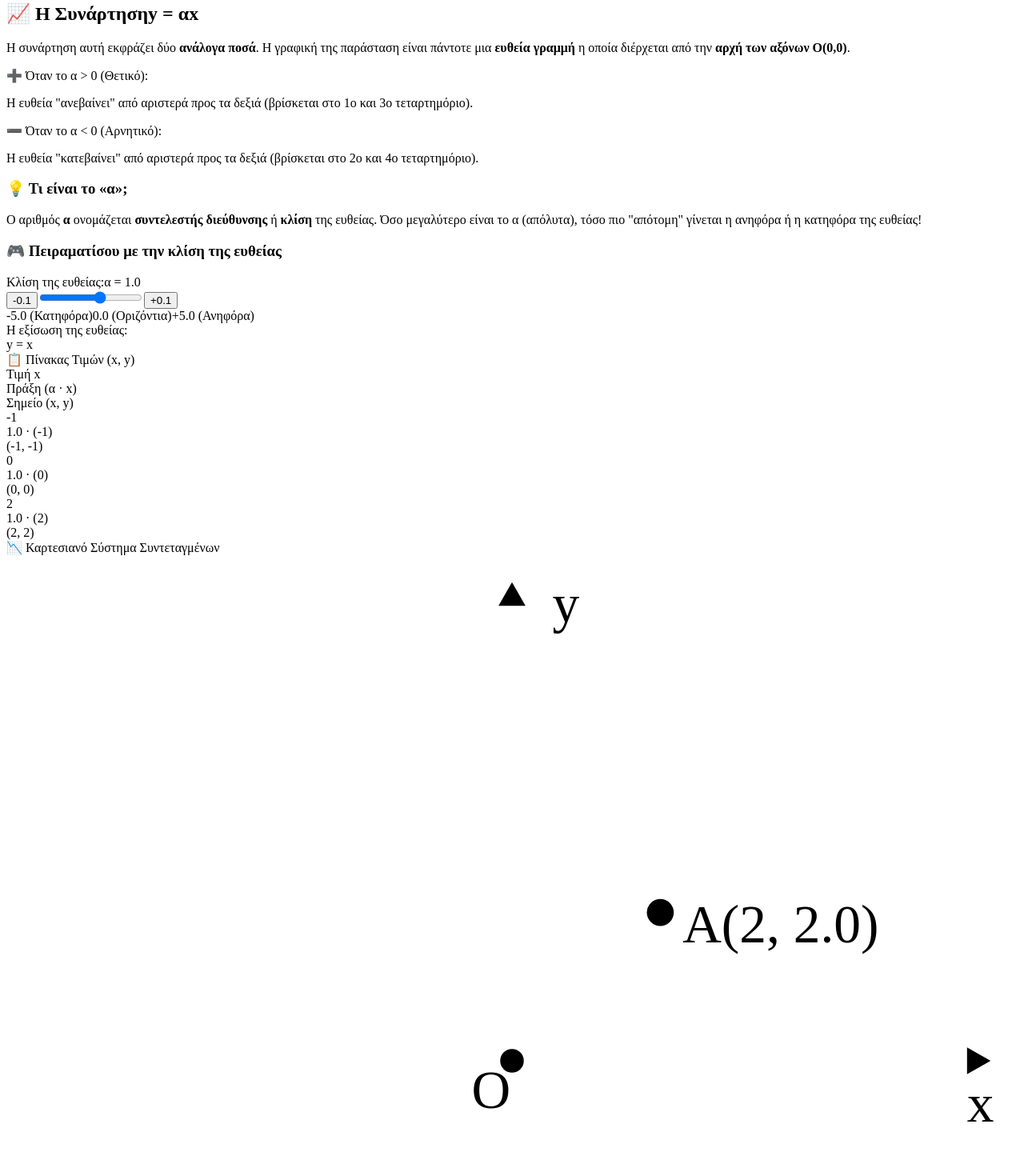
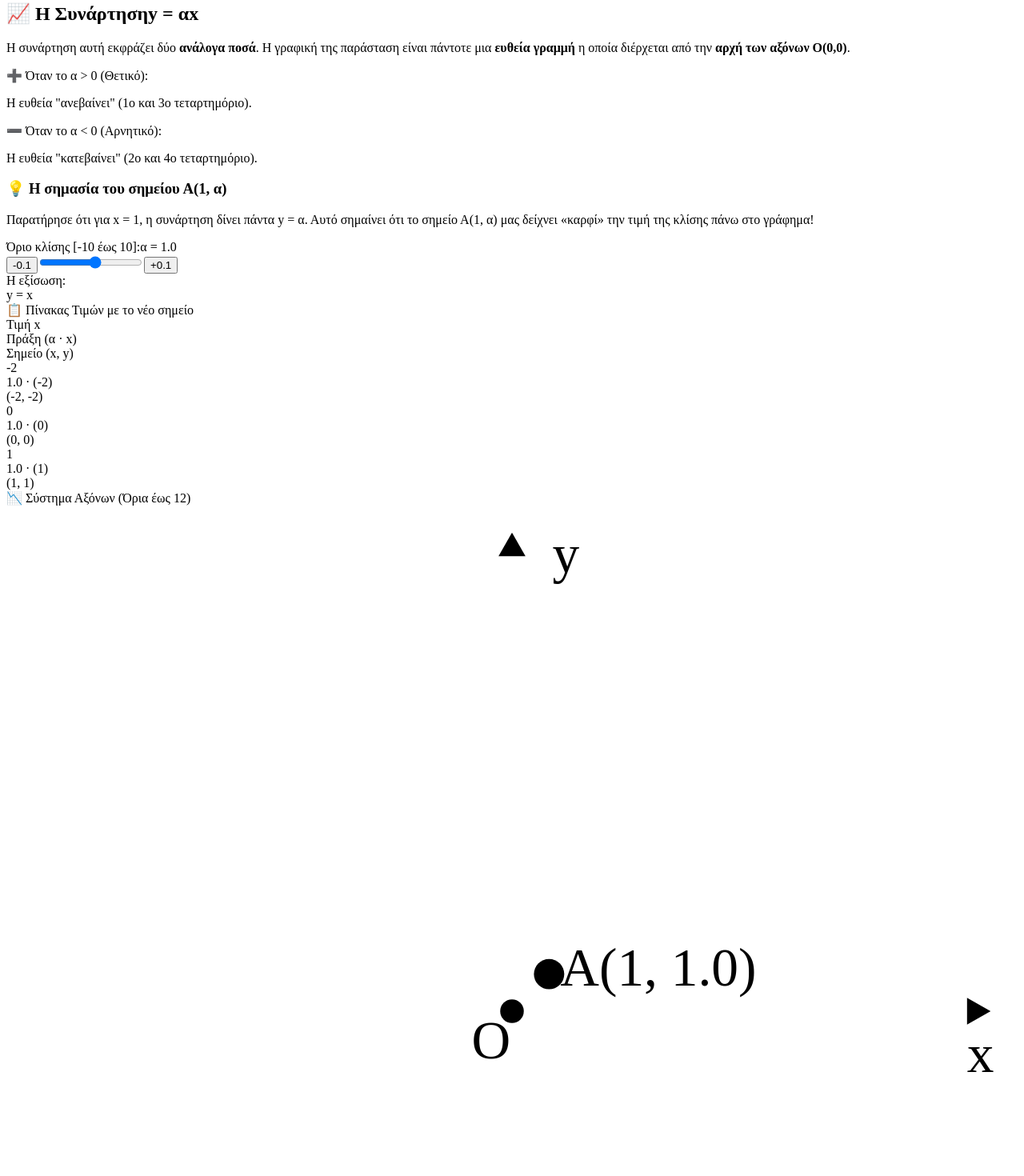
Before and after one commit to gkrimpas-lab/learn-maths-2026, a Next.js app: page /b-gymnasiou in a window 1280 px wide. Shown: the part 180-1650 px from the top of the page at 80% size. Built offline with nearby package versions, Linux system fonts and the light colour scheme.

Commit message:
Refactor BGymnasiou component for slope calculations

```diff
--- a/pages/b-gymnasiou.js
+++ b/pages/b-gymnasiou.js
@@ -3,28 +3,26 @@ import Head from 'next/head';
 import Link from 'next/link';
 
 export default function BGymnasiou() {
-  const [activeTab, setActiveTab] = useState('functions');
+  const [activeTab, setActiveTab] = useState('functions_ax');
 
-  // State για την κλίση α της συνάρτησης y = ax
-  // ΔΙΟΡΘΩΘΗΚΕ: Ξεκινάει στο 1 και αλλάζει ανά 0.1
+  // State για την κλίση α της συνάρτησης y = ax [-10 έως 10]
   const [slopeA, setSlopeA] = useState(1);
 
-  // Συναρτήσεις υπολογισμού για το SVG (Μετατροπή μαθηματικών συντεταγμένων σε pixels)
-  // ΝΕΟ viewbox 0 έως 300. Το κέντρο (0,0) είναι στο (150,150)
-  // ΝΕΑ Κλίμακα: 1 μονάδα = 22 pixels (Μεγαλύτερο σχήμα)
-  const toSvgX = (mathX) => 150 + mathX * 22;
-  const toSvgY = (mathY) => 150 - mathY * 22;
+  // Συναρτήσεις υπολογισμού για το SVG (Viewbox 0 έως 300, Κέντρο στο 150,150)
+  // ΝΕΑ Κλίμακα: 1 μονάδα = 11 pixels (ώστε να χωράει άνετα έως το 12 και το -12)
+  const toSvgX = (mathX) => 150 + mathX * 11;
+  const toSvgY = (mathY) => 150 - mathY * 11;
 
-  // Υπολογισμός δύο σημείων για τη σχεδίαση της γραμμής (για x = -6 και x = 6)
-  const x1 = -6;
-  const y1 = slopeA * x1;
-  const x2 = 6;
-  const y2 = slopeA * x2;
+  // Όρια σχεδίασης της γραμμής για να απλώνεται σε όλο το πλέγμα
+  const xStart = -13;
+  const yStart = slopeA * xStart;
+  const xEnd = 13;
+  const yEnd = slopeA * xEnd;
 
   return (
     <div className="min-h-screen bg-gray-50 text-gray-800 font-sans">
       <Head>
-        <title>Β' Γυμνασίου: Μαθηματικά - LearnMaths.gr</title>
+        <title>Β' Γυμνασίου: Συναρτήσεις - LearnMaths.gr</title>
         <script src="https://cdn.tailwindcss.com"></script>
       </Head>
 
@@ -44,20 +42,20 @@ export default function BGymnasiou() {
 
       {/* ΚΕΝΤΡΙΚΟ ΜΕΝΟΥ ΚΑΡΤΕΛΩΝ */}
       <div className="max-w-6xl mx-auto px-4 mt-8">
-        <div className="flex bg-white p-2 rounded-xl shadow-sm gap-2 max-w-xs mx-auto sm:mx-0">
-          <button onClick={() => setActiveTab('functions')} className={`flex-1 py-2 text-center rounded-lg font-bold transition duration-200 text-sm ${activeTab === 'functions' ? 'bg-indigo-500 text-white shadow-sm' : 'text-gray-500 hover:bg-gray-50'}`}>
-            📈 Συναρτήσεις
+        <div className="flex bg-white p-2 rounded-xl shadow-sm gap-2 max-w-sm">
+          <button onClick={() => setActiveTab('functions_ax')} className={`flex-1 py-2 text-center rounded-lg font-bold transition duration-200 text-xs sm:text-sm ${activeTab === 'functions_ax' ? 'bg-indigo-500 text-white shadow-sm' : 'text-gray-500 hover:bg-gray-50'}`}>
+            📈 1. Η συνάρτηση y = αx
           </button>
         </div>
       </div>
 
       <main className="max-w-6xl mx-auto px-4 py-8">
 
-        {/* TAB: ΣΥΝΑΡΤΗΣΕΙΣ */}
-        {activeTab === 'functions' && (
+        {/* TAB: ΣΥΝΑΡΤΗΣΗ y = ax */}
+        {activeTab === 'functions_ax' && (
           <div className="space-y-8 bg-white p-6 md:p-8 rounded-3xl shadow-sm border border-gray-100">
 
-            {/* 1. ΘΕΩΡΙΑ */}
+            {/* ΘΕΩΡΙΑ */}
             <div className="grid grid-cols-1 lg:grid-cols-3 gap-6">
               <div className="lg:col-span-2 space-y-4">
                 <h2 className="text-2xl font-black text-gray-900 flex items-center gap-2">
@@ -70,74 +68,67 @@ export default function BGymnasiou() {
                 <div className="grid grid-cols-1 sm:grid-cols-2 gap-3 text-xs">
                   <div className="bg-emerald-50 p-3 rounded-xl border border-emerald-100 text-emerald-900">
                     <p className="font-bold mb-1">➕ Όταν το α &gt; 0 (Θετικό):</p>
-                    <p>Η ευθεία "ανεβαίνει" από αριστερά προς τα δεξιά (βρίσκεται στο 1ο και 3ο τεταρτημόριο).</p>
+                    <p>Η ευθεία "ανεβαίνει" (1ο και 3ο τεταρτημόριο).</p>
                   </div>
                   <div className="bg-rose-50 p-3 rounded-xl border border-rose-100 text-rose-900">
                     <p className="font-bold mb-1">➖ Όταν το α &lt; 0 (Αρνητικό):</p>
-                    <p>Η ευθεία "κατεβαίνει" από αριστερά προς τα δεξιά (βρίσκεται στο 2ο και 4ο τεταρτημόριο).</p>
+                    <p>Η ευθεία "κατεβαίνει" (2ο και 4ο τεταρτημόριο).</p>
                   </div>
                 </div>
               </div>
 
               <div className="bg-gradient-to-br from-indigo-500 to-purple-600 text-white p-5 rounded-2xl shadow-md flex flex-col justify-center">
-                <h3 className="font-bold text-sm text-indigo-100 uppercase tracking-wider mb-2">💡 Τι είναι το «α»;</h3>
+                <h3 className="font-bold text-sm text-indigo-100 uppercase tracking-wider mb-2">💡 Η σημασία του σημείου Α(1, α)</h3>
                 <p className="text-xs leading-relaxed opacity-95">
-                  Ο αριθμός <strong>α</strong> ονομάζεται <strong>συντελεστής διεύθυνσης</strong> ή <strong>κλίση</strong> της ευθείας. Όσο μεγαλύτερο είναι το α (απόλυτα), τόσο πιο "απότομη" γίνεται η ανηφόρα ή η κατηφόρα της ευθείας!
+                  Παρατήρησε ότι για <span className="font-bold">x = 1</span>, η συνάρτηση δίνει πάντα <span className="font-bold">y = α</span>. Αυτό σημαίνει ότι το σημείο <span className="font-bold">Α(1, α)</span> μας δείχνει «καρφί» την τιμή της κλίσης πάνω στο γράφημα!
                 </p>
               </div>
             </div>
 
-            {/* 2. ΔΙΑΔΡΑΣΤΙΚΟ ΕΡΓΑΛΕΙΟ */}
+            {/* ΔΙΑΔΡΑΣΤΙΚΟ ΕΡΓΑΛΕΙΟ */}
             <div className="bg-gray-50 p-6 rounded-2xl border border-gray-200 space-y-6">
-              <h3 className="text-base font-bold text-center text-gray-800">🎮 Πειραματίσου με την κλίση της ευθείας</h3>
 
               <div className="grid grid-cols-1 lg:grid-cols-12 gap-8 items-center">
 
-                {/* ΧΕΙΡΙΣΤΗΡΙΑ & ΠΛΗΡΟΦΟΡΙΕΣ */}
+                {/* ΧΕΙΡΙΣΤΗΡΙΑ */}
                 <div className="lg:col-span-5 space-y-6">
-                  {/* Slider για το α */}
                   <div className="bg-white p-5 rounded-xl border shadow-sm space-y-3">
                     <div className="flex justify-between items-center">
-                      <span className="font-bold text-gray-700 text-xs uppercase tracking-wide">Κλίση της ευθείας:</span>
+                      <span className="font-bold text-gray-700 text-xs uppercase tracking-wide">Όριο κλίσης [-10 έως 10]:</span>
                       <span className={`text-lg font-mono font-black px-3 py-1 rounded-lg ${slopeA > 0 ? 'bg-emerald-100 text-emerald-700' : slopeA < 0 ? 'bg-rose-100 text-rose-700' : 'bg-gray-100 text-gray-600'}`}>
                         α = {slopeA.toFixed(1)}
                       </span>
                     </div>
                     <div className="flex items-center gap-3">
-                      {/* ΔΙΟΡΘΩΘΗΚΕ: Βήμα αλλαγής ανά 0.1 */}
-                      <button onClick={() => setSlopeA(Math.max(-5, parseFloat((slopeA - 0.1).toFixed(1))))} className="bg-slate-200 hover:bg-slate-300 px-2 py-1 rounded-lg font-black text-xs transition shadow-sm">-0.1</button>
-                      <input type="range" min="-5" max="5" step="0.1" value={slopeA} onChange={(e) => setSlopeA(parseFloat(e.target.value))} className="w-full h-2 bg-gray-200 rounded-lg appearance-none cursor-pointer accent-indigo-500"/>
-                      <button onClick={() => setSlopeA(Math.min(5, parseFloat((slopeA + 0.1).toFixed(1))))} className="bg-slate-200 hover:bg-slate-300 px-2 py-1 rounded-lg font-black text-xs transition shadow-sm">+0.1</button>
-                    </div>
-                    <div className="flex justify-between text-[9px] font-bold text-gray-400 font-mono px-1">
-                      <span>-5.0 (Κατηφόρα)</span>
-                      <span>0.0 (Οριζόντια)</span>
-                      <span>+5.0 (Ανηφόρα)</span>
+                      {/* Αλλαγή ανά 0.1 */}
+                      <button onClick={() => setSlopeA(Math.max(-10, parseFloat((slopeA - 0.1).toFixed(1))))} className="bg-slate-200 hover:bg-slate-300 px-2 py-1 rounded-lg font-black text-xs transition shadow-sm">-0.1</button>
+                      <input type="range" min="-10" max="10" step="0.1" value={slopeA} onChange={(e) => setSlopeA(parseFloat(e.target.value))} className="w-full h-2 bg-gray-200 rounded-lg appearance-none cursor-pointer accent-indigo-500"/>
+                      <button onClick={() => setSlopeA(Math.min(10, parseFloat((slopeA + 0.1).toFixed(1))))} className="bg-slate-200 hover:bg-slate-300 px-2 py-1 rounded-lg font-black text-xs transition shadow-sm">+0.1</button>
                     </div>
                   </div>
 
-                  {/* Τύπος & Πίνακας Τιμών */}
+                  {/* Εξίσωση & Πίνακας Τιμών */}
                   <div className="bg-white p-5 rounded-xl border shadow-sm space-y-4">
                     <div>
-                      <span className="text-[10px] font-bold text-gray-400 uppercase tracking-wider block">Η εξίσωση της ευθείας:</span>
+                      <span className="text-[10px] font-bold text-gray-400 uppercase tracking-wider block">Η εξίσωση:</span>
                       <div className="text-xl font-mono font-black text-indigo-600 mt-0.5">
                         y = {slopeA === 0 ? '0' : slopeA === 1 ? 'x' : slopeA === -1 ? '-x' : `${slopeA.toFixed(1)}x`}
                       </div>
                     </div>
 
                     <div className="border-t pt-3">
-                      <span className="text-[10px] font-bold text-gray-400 uppercase tracking-wider block mb-2">📋 Πίνακας Τιμών (x, y)</span>
+                      <span className="text-[10px] font-bold text-gray-400 uppercase tracking-wider block mb-2">📋 Πίνακας Τιμών με το νέο σημείο</span>
                       <div className="grid grid-cols-3 gap-1.5 text-center text-xs font-mono">
                         <div className="bg-slate-50 p-2 rounded-md border font-bold text-gray-500">Τιμή x</div>
                         <div className="bg-slate-50 p-2 rounded-md border font-bold text-gray-500">Πράξη (α · x)</div>
                         <div className="bg-slate-50 p-2 rounded-md border font-bold text-gray-500">Σημείο (x, y)</div>
 
-                        {[-1, 0, 2].map((xVal) => {
+                        {[-2, 0, 1].map((xVal) => {
                           const yVal = parseFloat((slopeA * xVal).toFixed(1));
                           return (
                             <g key={xVal}>
-                              <div className="p-2 border-b font-semibold">{xVal}</div>
-                              <div className="p-2 border-b text-[11px] text-gray-600">{slopeA.toFixed(1)} · ({xVal})</div>
+                              <div className="p-2 border-b font-semibold text-gray-700">{xVal}</div>
+                              <div className="p-2 border-b text-[11px] text-gray-500">{slopeA.toFixed(1)} · ({xVal})</div>
                               <div className="p-2 border-b font-black text-indigo-600">({xVal}, {yVal})</div>
                             </g>
                           );
@@ -145,23 +136,21 @@ export default function BGymnasiou() {
                       </div>
                     </div>
                   </div>
-
                 </div>
 
-                {/* ΖΩΓΡΑΦΙΑ ΣΥΝΑΡΤΗΣΗΣ (ΜΕΓΑΛΥΤΕΡΟ SVG) */}
+                {/* ΓΡΑΦΙΚΗ ΠΑΡΑΣΤΑΣΗ (ΜΕΓΑΛΥΤΕΡΟ ΠΛΕΓΜΑ ΕΩΣ 12) */}
                 <div className="lg:col-span-7 bg-white p-6 rounded-2xl shadow-md border flex flex-col items-center justify-center">
-                  <span className="text-xs font-bold text-gray-400 mb-3 uppercase tracking-wider">📉 Καρτεσιανό Σύστημα Συντεταγμένων</span>
+                  <span className="text-xs font-bold text-gray-400 mb-3 uppercase tracking-wider">📉 Σύστημα Αξόνων (Όρια έως 12)</span>
 
-                  {/* ΑΥΞΗΘΗΚΕ ΤΟ ΜΕΓΕΘΟΣ: max-w-[420px] αντί για 280px */}
                   <div className="relative w-full max-w-[420px] aspect-square bg-slate-50 rounded-xl border border-gray-200 p-2">
                     <svg viewBox="0 0 300 300" className="w-full h-full">
-                      {/* Πλέγμα Φόντου (Grid Lines) - Προσαρμοσμένο στα 300px */}
-                      {Array.from({ length: 15 }).map((_, i) => {
-                        const pos = i * 22 + 18; // 18, 40, 62... 282
+                      {/* Πλέγμα Φόντου: 25 γραμμές ανά 11 pixels (Σύνολο 300px, κέντρο στο 150) */}
+                      {Array.from({ length: 27 }).map((_, i) => {
+                        const pos = i * 11 + 7;
                         return (
                           <g key={i}>
-                            <line x1={pos} y1="0" x2={pos} y2="300" className="stroke-gray-200/80 stroke-[0.5]" />
-                            <line x1="0" y1={pos} x2="300" y2={pos} className="stroke-gray-200/80 stroke-[0.5]" />
+                            <line x1={pos} y1="0" x2={pos} y2="300" className="stroke-gray-200/70 stroke-[0.5]" />
+                            <line x1="0" y1={pos} x2="300" y2={pos} className="stroke-gray-200/70 stroke-[0.5]" />
                           </g>
                         );
                       })}
@@ -181,34 +170,23 @@ export default function BGymnasiou() {
                       <text x="138" y="164" className="text-xs font-bold fill-slate-800 font-mono">O</text>
 
                       {/* Η ΔΥΝΑΜΙΚΗ ΕΥΘΕΙΑ ΓΡΑΜΜΗ (y = ax) */}
-                      {slopeA !== 0 ? (
-                        <line x1={toSvgX(x1)} y1={toSvgY(y1)} x2={toSvgX(x2)} y2={toSvgY(y2)} className="stroke-indigo-600 stroke-[3] stroke-linecap-round drop-shadow-sm transition-all duration-75" />
-                      ) : (
-                        <line x1="0" y1="150" x2="300" y2="150" className="stroke-indigo-600 stroke-[3]" />
-                      )}
+                      <line x1={toSvgX(xStart)} y1={toSvgY(yStart)} x2={toSvgX(xEnd)} y2={toSvgY(yEnd)} className="stroke-indigo-600 stroke-[3] stroke-linecap-round drop-shadow-sm transition-all duration-75" />
 
-                      {/* Ενδεικτικό Σημείο πάνω στην ευθεία (για x = 2) */}
+                      {/* ΔΙΟΡΘΩΘΗΚΕ: Νέο αυτόνομο σημείο Α(1, α) που μένει πάντα εντός πλαισίου */}
                       {slopeA !== 0 && (
                         <g className="transition-all duration-75">
-                          <circle cx={toSvgX(2)} cy={toSvgY(2 * slopeA)} r="4" className="fill-amber-500 stroke-white stroke-1" />
-                          <text x={toSvgX(2.3)} y={toSvgY(2 * slopeA - 0.4)} className="text-[10px] font-black fill-amber-600 font-mono">A(2, {(2 * slopeA).toFixed(1)})</text>
+                          <circle cx={toSvgX(1)} cy={toSvgY(slopeA)} r="4.5" className="fill-amber-500 stroke-white stroke-1" />
+                          <text x={toSvgX(1.3)} y={toSvgY(slopeA - 0.3)} className="text-[10px] font-black fill-amber-600 font-mono">A(1, {slopeA.toFixed(1)})</text>
                         </g>
                       )}
                     </svg>
                   </div>
-
-                  <p className="text-[11px] text-gray-500 text-center mt-3 px-4 italic">
-                    💡 Παρατήρησε πώς η ευθεία πλησιάζει τον κατακόρυφο άξονα y καθώς μεγαλώνεις το α, και πώς «ξαπλώνει» στον οριζόντιο άξονα x όταν το α πλησιάζει το 0.
-                  </p>
                 </div>
 
               </div>
-
             </div>
-
           </div>
         )}
-
       </main>
 
       <footer className="bg-gray-800 text-gray-400 py-8 text-center text-sm mt-12">
```
